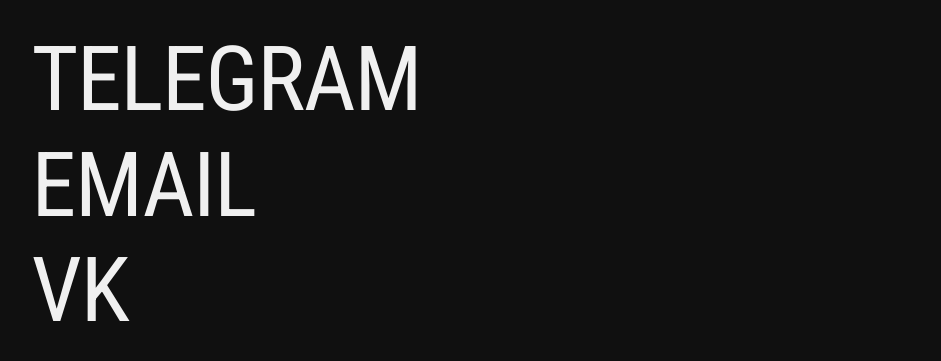
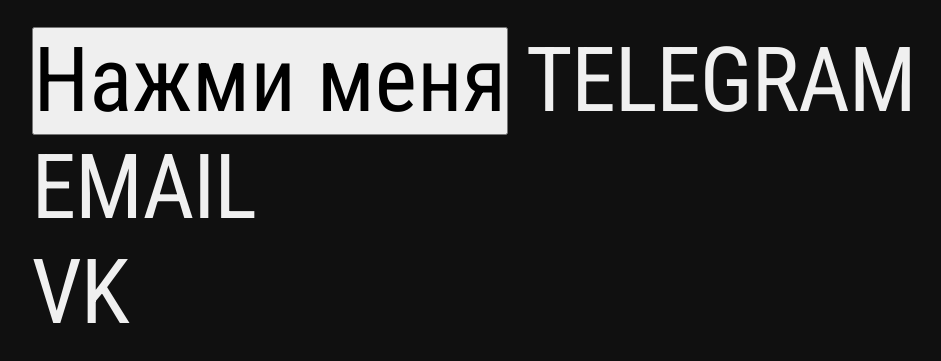
Before and after one commit to MishaTupiha/MishaTupiha.github.io, a plain HTML site: page index.html in a window 1280 px wide. Shown: the part 717-1078 px from the top of the page, without its empty margins (31-972 px from the left). Drawn offline with Linux system fonts and the light colour scheme.

Commit message:
Update index.html

```diff
--- a/index.html
+++ b/index.html
@@ -44,6 +44,7 @@
       <div class="block-title">на связи</div>
       <div class="block-entries">
         <div class="entry">
+          <button onclick="alert('Сообщение!')">Нажми меня</button>
           <a href="https://t.me/mishatupiha" target="_blank"> telegram</a>
           <br>
 
```
